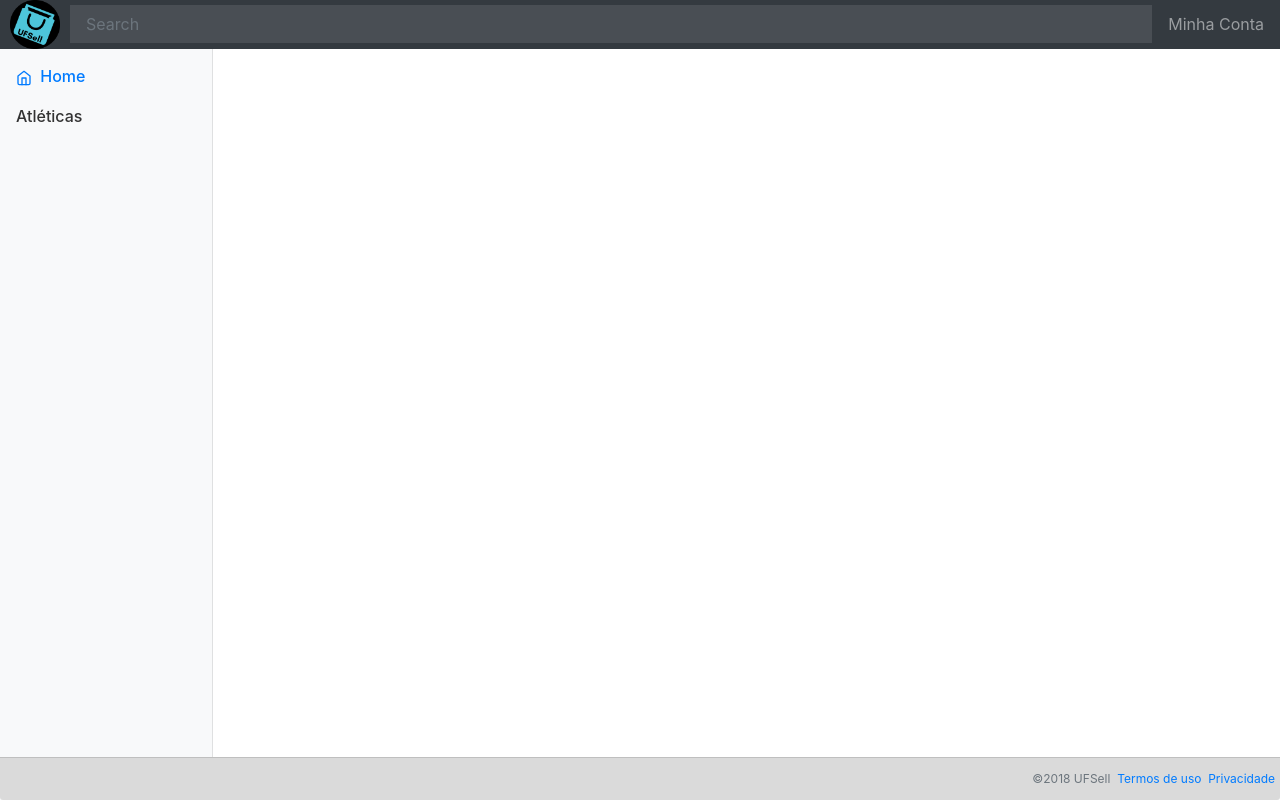
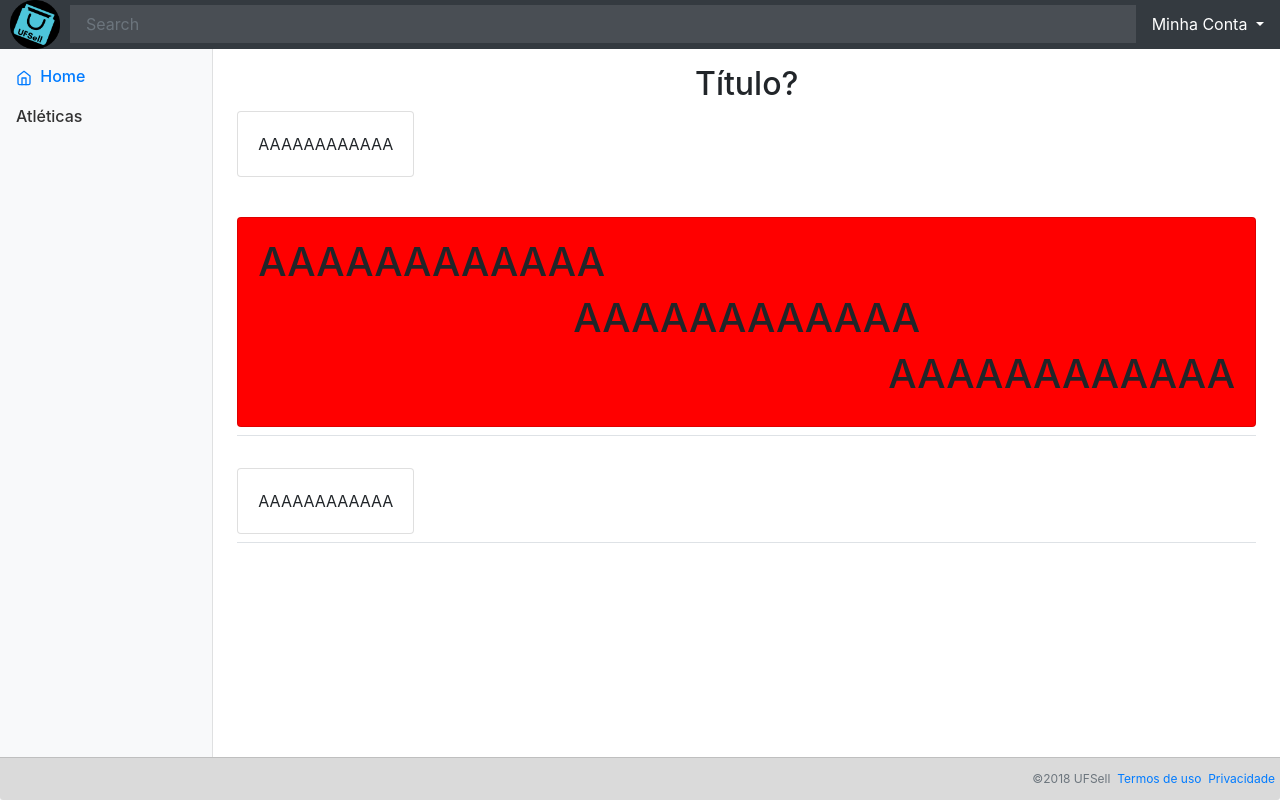
Before and after one commit to lucaspsacchi/ihc2018, a PHP site: page /home.php in a window 1280 px wide. Run offline with PHP 8.4, Linux system fonts and the light colour scheme.

Commit message:
Gitignore e Home

```diff
--- a/css/comprador.css
+++ b/css/comprador.css
@@ -14,7 +14,7 @@ html, body {
 
 .wrap {
     flex-grow:1;
-    margin-top: 20px;
+    /* margin-top: 20px; */
 }
 
 #foot, .card-footer {
@@ -28,7 +28,7 @@ html, body {
 }
 
 /*
-*
+* Custom
 */
 
 #navLogo {
@@ -37,7 +37,14 @@ html, body {
   width: 50px;
 }
 
+#cardItem {
+  background-color: red;
+  width: 100%;
+}
 
+.dropdown-menu {
+  z-index: 1000;
+}
   /*
  * Navbar
  */
--- a/home.php
+++ b/home.php
@@ -31,9 +31,18 @@
             <a href="./home.php"><img id="navLogo" src="img/UFSell.png" alt="logo"></a>
             <input id="inputNav" class="form-control form-control-dark w-100" type="text" placeholder="Search" aria-label="Search">
             <ul class="navbar-nav px-3">
-                <li class="nav-item text-nowrap">
+                <!-- <li class="nav-item text-nowrap">
                     <a class="nav-link" href="#">Minha Conta</a>
-                </li>
+                </li> -->
+                <div class="dropdown show nav-item text-nowrap">
+                    <a class="nav-link dropdown-toggle " href="#" role="button" id="dropdownMenuLink" data-toggle="dropdown" aria-haspopup="true" aria-expanded="false">
+                        Minha Conta
+                    </a>
+                    <div class="dropdown-menu" aria-labelledby="dropdownMenuLink">
+                        <a class="dropdown-item" href="#">Minha Conta</a>
+                        <a class="dropdown-item" href="#">Sair</a>
+                    </div>
+                </div>
             </ul>
         </nav>
 
@@ -58,9 +67,41 @@
                                 </div>
                             </li>
                         </ul>
-
                     </div>
                 </nav>
+                <!-- <div role="main" class="col-md-9 ml-sm-auto col-lg-10 pt-3 px-4"><div style="position: absolute; left: 0px; top: 0px; right: 0px; bottom: 0px; overflow: hidden; pointer-events: none; visibility: hidden; z-index: -1;" class="chartjs-size-monitor"><div class="chartjs-size-monitor-expand" style="position:absolute;left:0;top:0;right:0;bottom:0;overflow:hidden;pointer-events:none;visibility:hidden;z-index:-1;"><div style="position:absolute;width:1000000px;height:1000000px;left:0;top:0"></div></div><div class="chartjs-size-monitor-shrink" style="position:absolute;left:0;top:0;right:0;bottom:0;overflow:hidden;pointer-events:none;visibility:hidden;z-index:-1;"><div style="position:absolute;width:200%;height:200%;left:0; top:0"></div></div></div> -->
+                <div role="main" class="col-md-9 ml-sm-auto col-lg-10 pt-3 px-4">
+                    <center><h2>Título?</h2></center>
+                    <div class="d-flex justify-content-between flex-wrap flex-md-nowrap align-items-center pb-2 mb-3"> <!-- BORDER-BOTTOM COLOCA A BARRA VERTICAL -->
+                        <div class="card">
+                            <div class="card-body">
+                                AAAAAAAAAAAA
+                            </div>
+                        </div>
+                    </div>
+                </div>
+                <div role="main" class="col-md-9 ml-sm-auto col-lg-10 pt-3 px-4">
+                    <div class="d-flex justify-content-between flex-wrap flex-md-nowrap align-items-center pb-2 mb-3 border-bottom">
+                        <div id="cardItem" class="card">
+                            <div class="card-body">
+                                <h1>AAAAAAAAAAAA</h1>
+                                <center><h1>AAAAAAAAAAAA</h1></center>
+                                <div class="d-flex justify-content-end">
+                                    <h1>AAAAAAAAAAAA</h1>
+                                </div>
+                            </div>
+                        </div>
+                    </div>
+                </div>
+                <div role="main" class="col-md-9 ml-sm-auto col-lg-10 pt-3 px-4">
+                    <div class="d-flex justify-content-between flex-wrap flex-md-nowrap align-items-center pb-2 mb-3 border-bottom">
+                        <div class="card">
+                            <div class="card-body">
+                                AAAAAAAAAAAA
+                            </div>
+                        </div>
+                    </div>
+                </div>
             </div>
         </main>
 
```
Also changed, not shown: connection/connection.php (line endings or trailing spaces), 1 other file. Lines whose indentation alone changed are shown as unchanged.
